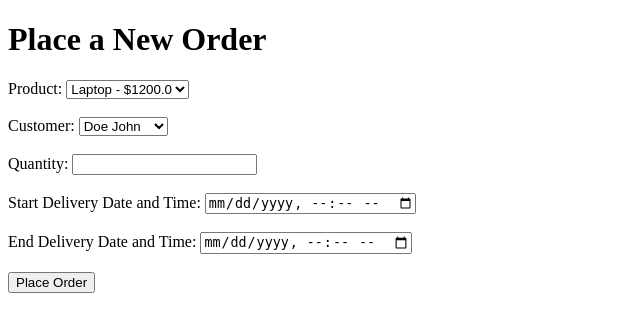
After one commit to boulanouar-amine/open_source_v.12, a Flask app: page /add_order in a window 1280 px wide. The commit adds this page. Shown: the top 332 px of the page, without its empty margins (0-640 px from the left). Run offline with Flask 3, Linux system fonts and the light colour scheme.

Commit message:
added orders

```diff
--- a/app/models/customer.py
+++ b/app/models/customer.py
@@ -10,3 +10,4 @@ class Customer(db.Model):
     telephone = db.Column(db.String)
 
     panier = db.relationship('Panier', back_populates='customer', uselist=False)
+    orders = db.relationship('Order', back_populates='customer', overlaps="orders")
--- a/app/routes.py
+++ b/app/routes.py
@@ -2,6 +2,10 @@ from flask import Blueprint, render_template, request, redirect, url_for
 from . import db
 from .models.customer import Customer
 from .models.product import Product
+from .models.order import Order
+from datetime import datetime
+
+
 
 main = Blueprint('main', __name__)
 
@@ -28,6 +32,40 @@ def list_products():
 
 
 
+
+@main.route('/add_order', methods=['GET', 'POST'])
+def add_order():
+    if request.method == 'POST':
+        product_id = request.form.get('product_id')
+        quantity = int(request.form.get('quantity'))
+        customer_id = request.form.get('customer_id')
+
+        start_delivery_date = request.form.get('start_delivery_date')
+        end_delivery_date = request.form.get('end_delivery_date')
+
+        # Convert date strings to date objects
+        start_datetime = datetime.strptime(start_delivery_date, '%Y-%m-%dT%H:%M')
+        end_datetime = datetime.strptime(end_delivery_date , '%Y-%m-%dT%H:%M')
+
+        new_order = Order(
+            product_id=product_id,
+            quantity=quantity,
+            customer_id=customer_id,
+
+            start_delivery_date=start_datetime,
+            end_delivery_date=end_datetime
+        )
+        db.session.add(new_order)
+        db.session.commit()
+        return redirect(url_for('main.home'))
+
+    products = Product.query.all()
+    customers = Customer.query.all()
+    context = {"customers": customers, "products": products}
+    return render_template('add_order.html', **context)
+
+
+
 @main.route('/add_product', methods=['GET', 'POST'])
 def add_product():
     if request.method == 'POST':
@@ -35,9 +73,10 @@ def add_product():
         nom = request.form['nom']
         description = request.form['description']
         price = request.form['price']
+        weight=request.form['weight']
 
         # Create new Product object
-        new_product = Product(nom=nom, description=description, price=price)
+        new_product = Product(nom=nom, description=description, price=price,weight=weight)
 
         # Add to database and commit
         db.session.add(new_product)
--- /dev/null
+++ b/app/templates/add_order.html
@@ -0,0 +1,37 @@
+<!DOCTYPE html>
+<html lang="en">
+<head>
+    <meta charset="UTF-8">
+    <meta name="viewport" content="width=device-width, initial-scale=1.0">
+    <title>Add Order</title>
+</head>
+<body>
+    <h1>Place a New Order</h1>
+    <form method="POST">
+        <label for="product_id">Product:</label>
+        <select id="product_id" name="product_id">
+            {% for product in products %}
+            <option value="{{ product.id }}">{{ product.nom }} - ${{ product.price }}</option>
+            {% endfor %}
+        </select><br><br>
+
+        <label for="customer_name">Customer:</label>
+        <select id="customer_id" name="customer_id">
+            {% for customer in customers %}
+            <option value="{{ customer.id }}">{{ customer.nom }} {{ customer.prenom }}</option>
+            {% endfor %}
+        </select><br><br>
+
+        <label for="quantity">Quantity:</label>
+        <input type="number" id="quantity" name="quantity" required><br><br>
+
+        <label for="start_delivery_date">Start Delivery Date and Time:</label>
+        <input type="datetime-local" id="start_delivery_date" name="start_delivery_date" required><br><br>
+
+        <label for="end_delivery_date">End Delivery Date and Time:</label>
+        <input type="datetime-local" id="end_delivery_date" name="end_delivery_date" required><br><br>
+
+        <button type="submit">Place Order</button>
+    </form>
+</body>
+</html>
--- a/app/templates/add_product.html
+++ b/app/templates/add_product.html
@@ -16,6 +16,10 @@
         <label for="price">Price:</label>
         <input type="number" id="price" name="price" step="0.01" required><br><br>
 
+
+        <label for="weight">weight:</label>
+        <input type="number" id="weight" name="weight" step="0.01" required><br><br>
+
         <button type="submit">Add Product</button>
     </form>
 </body>
```
Also changed, not shown: app/__init__.py (+23 -2 lines), app/models/order.py (+6 -4 lines), app/models/warehouse.py (+12 -14 lines), instance/project.db.
